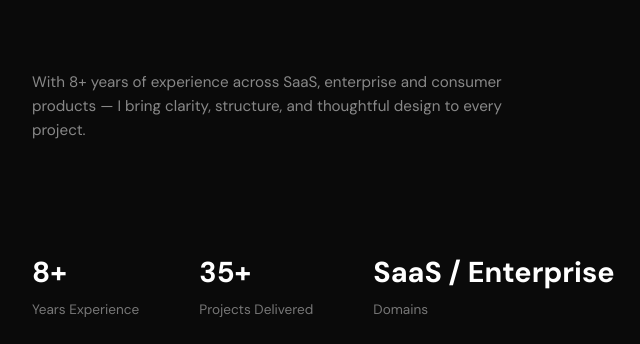
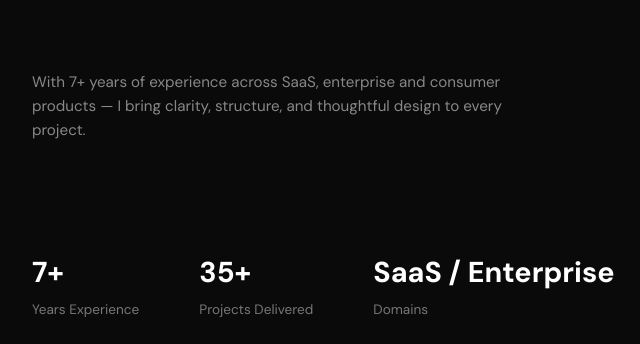
Before and after one commit to vinaysinghchouhan/my-portfolio, a website built with Vite: page index.pug in a window 1280 px wide. Shown: the part 1367-1711 px from the top of the page, 88-728 px from the left. Built offline with nearby package versions, Linux system fonts and the light colour scheme; some packages are replaced by stand-ins of ours.

Commit message:
Years changes

```diff
--- a/src/pug/_simple.pug
+++ b/src/pug/_simple.pug
@@ -34,12 +34,12 @@
         span.intro__word problems.
 
     .intro__supporting
-      p With 8+ years of experience across SaaS, enterprise and consumer products — I bring clarity, structure, and thoughtful design to every project.
+      p With 7+ years of experience across SaaS, enterprise and consumer products — I bring clarity, structure, and thoughtful design to every project.
 
     // 🔥 Stats
     .intro__stats
       .intro__stat
-        span.intro__stat-number 8+
+        span.intro__stat-number 7+
         span.intro__stat-label Years Experience
 
       .intro__stat
```
Also changed, not shown: dist/index.html, 1 other file.
